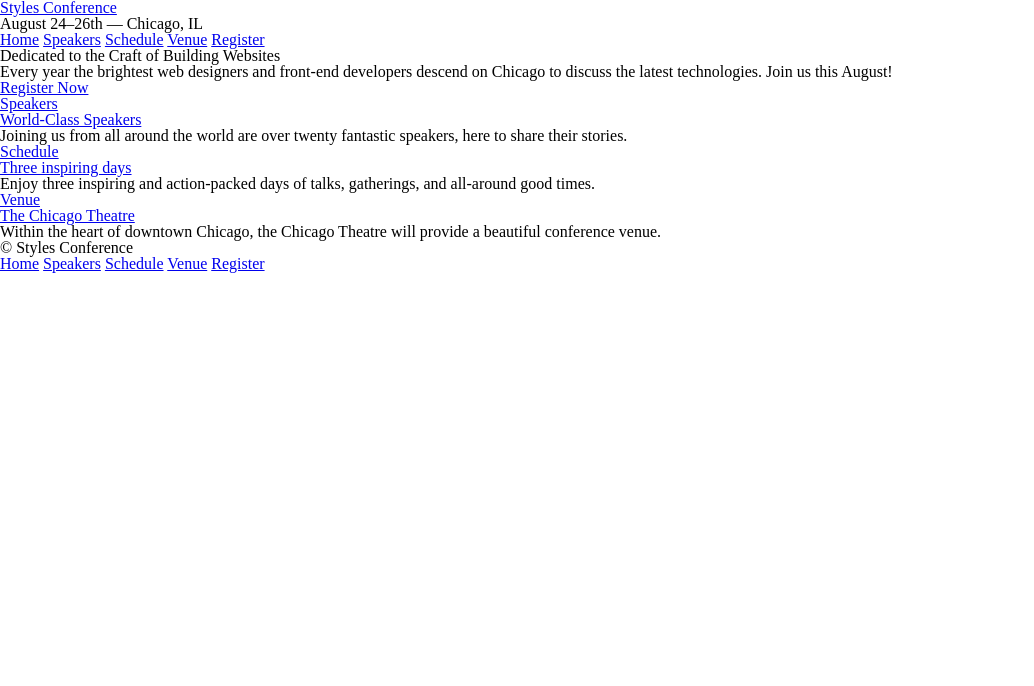
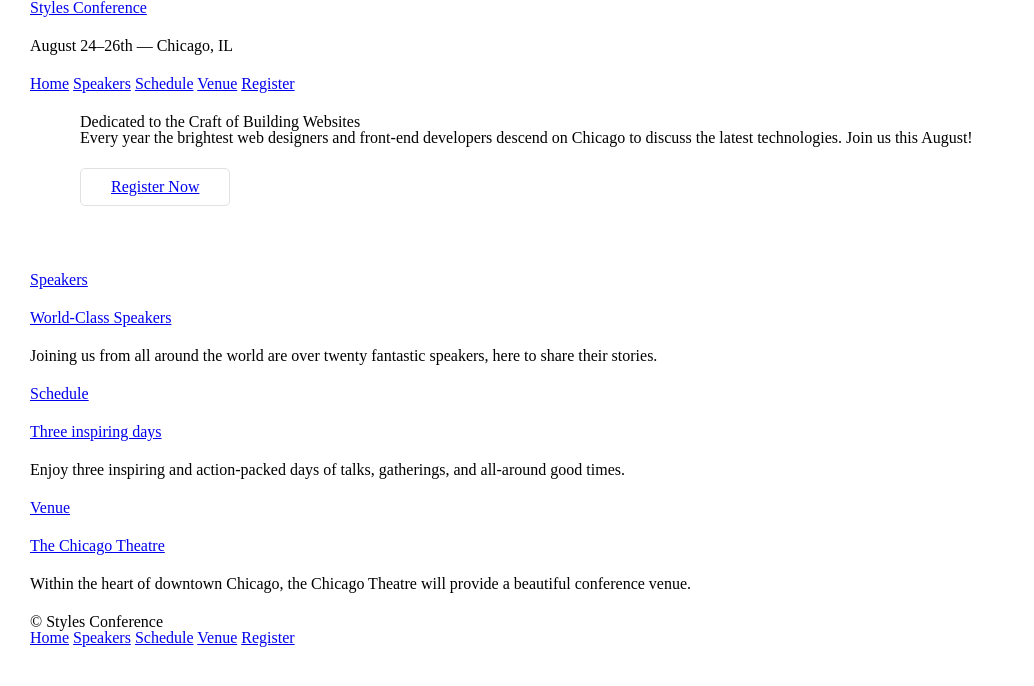
Before and after one commit to reganpu/arproject, a plain HTML site: page index.html in a window 1280 px wide. Shown: the whole page, without its empty margins (0-1034 px from the left). Drawn offline with Linux system fonts and the light colour scheme.

Commit message:
Lesson 4

```diff
--- a/assets/stylesheets/main.css
+++ b/assets/stylesheets/main.css
@@ -46,3 +46,61 @@ table {
 	border-collapse: collapse;
 	border-spacing: 0;
 }
+
+/*
+  ========================================
+  Grid
+  ========================================
+*/
+
+*,
+*:before,
+*:after {
+	-webkit-box-sizing: border-box;
+	   -moz-box-sizing: border-box;
+			box-sizing: border-box;
+}
+
+.container {
+	margin: auto;  			/* horizontally center the element within its container */
+	padding-left: 30px;
+	padding-right: 30px;
+	width: 100%;			/* RWD */
+}
+
+/*
+  ========================================
+  Typography
+  ========================================
+*/
+
+h1, h3, h4, h5, p {
+  margin-bottom: 22px;
+}
+
+/*
+  ========================================
+  Buttons
+  ========================================
+*/
+
+.btn {
+  border-radius: 5px;
+  display: inline-block;
+  margin: 0;
+}
+
+.btn-alt {
+  border: 1px solid #dfe2e5;
+  padding: 10px 30px;
+}
+
+/*
+  ========================================
+  Home
+  ========================================
+*/
+
+.hero {
+  padding: 22px 80px 66px 80px;
+}
--- a/index.html
+++ b/index.html
@@ -11,7 +11,7 @@
 
   <!-- Header -->
 
-  <header>
+  <header class="container">
 
       <h1>
         <a href="index.html">Styles Conference</a>
@@ -29,17 +29,21 @@
 
   </header>
 
-  <!-- Hero -->
+  <!-- Hero section: introduces our conference -->
 
-  <section>
+  <section class="hero container">
+
     <h2>Dedicated to the Craft of Building Websites</h2>
+
     <p>Every year the brightest web designers and front-end developers descend on Chicago to discuss the latest technologies. Join us this August!</p>
-    <a href="register.html">Register Now</a>
+
+    <a class="btn btn-alt" href="register.html">Register Now</a>
+
   </section>
 
   <!-- Teasers -->
 
-  <section>
+  <section class="container">
 
     <section>
       <a href="speakers.html">
@@ -69,7 +73,7 @@
 
   <!-- Footer -->
 
-  <footer>
+  <footer class="container">
 
     <small>&copy; Styles Conference</small>
 
```
Also changed, not shown: register.html (+7 -3 lines), schedule.html (+7 -3 lines), speakers.html (+7 -3 lines), venue.html (+7 -3 lines).
